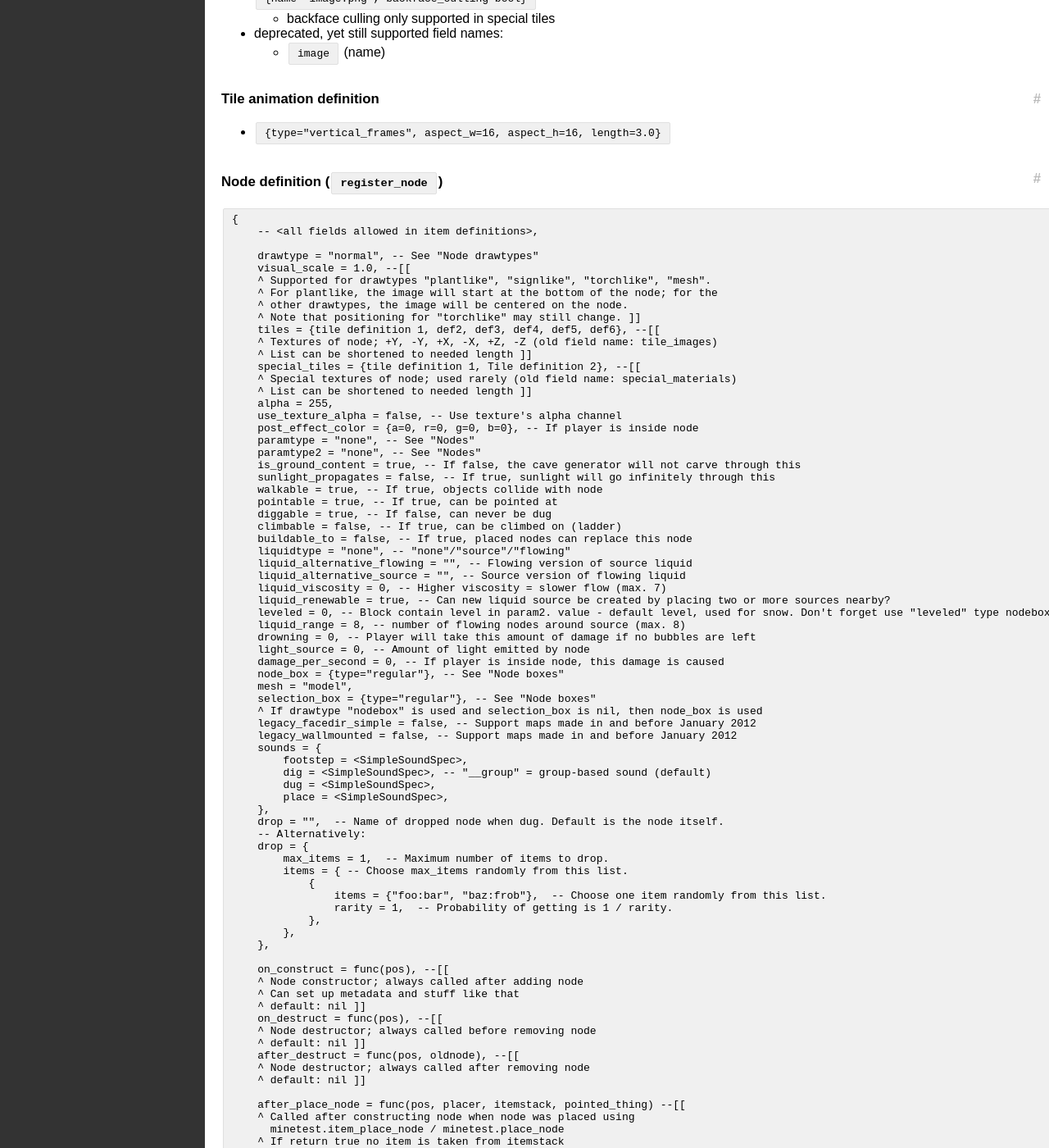
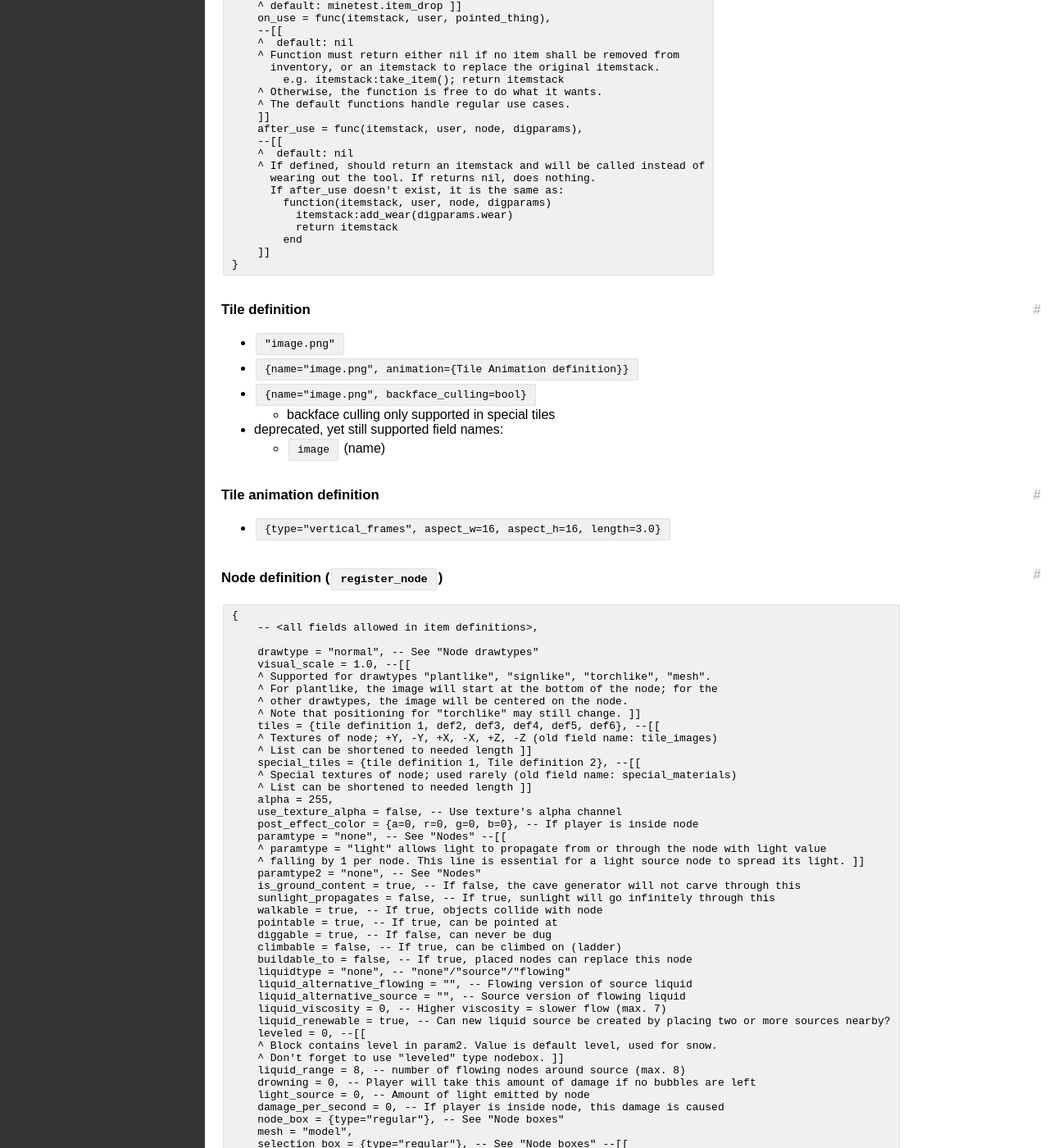
Before and after one commit to rubenwardy/minetest_modding_book, a Jekyll site: the page built from lua_api.html, in a window 1280 px wide and 1400 px high, scrolled down 70236 px. Shown: the whole window at 82% size. Built offline with Jekyll 4.4.1, drawn with Linux system fonts in a browser that asks for light colours; nearby versions of some CDN libraries; some of the changed text lies outside the part shown.

```diff
--- a/lua_api.html
+++ b/lua_api.html
@@ -43,7 +43,7 @@ layout: default
 <li><a href="#lowpartpercentfile">[lowpart:&lt;percent&gt;:&lt;file&gt;</a></li>
 <li><a href="#verticalframetn">[verticalframe:&lt;t&gt;:&lt;n&gt;</a></li>
 <li><a href="#maskfile">[mask:&lt;file&gt;</a></li>
-<li><a href="#colorizecolor">[colorize:&lt;color&gt;</a></li>
+<li><a href="#colorizecolorratio">[colorize:&lt;color&gt;:&lt;ratio&gt;</a></li>
 </ul>
 </li>
 </ul>
@@ -580,9 +580,11 @@ Rotations are counter-clockwise.</p>
 <h4 id="maskfile"><code>[mask:&lt;file&gt;</code></h4>
 <p>Apply a mask to the base image.</p>
 <p>The mask is applied using binary AND.</p>
-<h4 id="colorizecolor"><code>[colorize:&lt;color&gt;</code></h4>
+<h4 id="colorizecolorratio"><code>[colorize:&lt;color&gt;:&lt;ratio&gt;</code></h4>
 <p>Colorize the textures with the given color.
-<code>&lt;color&gt;</code> is specified as a <code>ColorString</code>.</p>
+<code>&lt;color&gt;</code> is specified as a <code>ColorString</code>.
+<code>&lt;ratio&gt;</code> is an int ranging from 0 to 255, and specifies how much of the
+color to apply. If ommitted, the alpha will be used.</p>
 <h2 id="sounds">Sounds</h2>
 <p>Only Ogg Vorbis files are supported.</p>
 <p>For positional playing of sounds, only single-channel (mono) files are
@@ -667,15 +669,29 @@ the global <code>minetest.registered_*</code> tables.</p>
 <li>
 <p><code>minetest.register_ore(ore definition)</code></p>
 <ul>
-<li>added to <code>minetest.registered_ores</code></li>
+<li>returns an integer uniquely identifying the registered ore</li>
+<li>added to <code>minetest.registered_ores</code> with the key of <code>ore.name</code></li>
+<li>if <code>ore.name</code> is nil, the key is the returned ID</li>
 </ul>
 </li>
 <li>
 <p><code>minetest.register_decoration(decoration definition)</code></p>
 <ul>
-<li>added to <code>minetest.registered_decorations</code></li>
-</ul>
-</li>
+<li>returns an integer uniquely identifying the registered decoration</li>
+<li>added to <code>minetest.registered_decorations</code> with the key of <code>decoration.name</code></li>
+<li>if <code>decoration.name</code> is nil, the key is the returned ID</li>
+</ul>
+</li>
+<li>
+<p><code>minetest.clear_registered_ores()</code></p>
+</li>
+<li>
+<p>clears all ores currently registered</p>
+</li>
+<li>
+<p><code>minetest.clear_registered_decorations()</code></p>
+</li>
+<li>clears all decorations currently registered</li>
 </ul>
 <p>Note that in some cases you will stumble upon things that are not contained
 in these tables (e.g. when a mod has been removed). Always check for
@@ -717,8 +733,10 @@ store arbitrary values.</p>
 node definition:</p>
 <p><code>param1</code> is reserved for the engine when <code>paramtype != "none"</code>:</p>
 <pre><code>paramtype = "light"
-^ The value stores light with and without sun in it's
-  upper and lower 4 bits.
+^ The value stores light with and without sun in its upper and lower 4 bits
+  respectively. Allows light to propagate from or through the node with
+  light value falling by 1 per node. This is essential for a light source
+  node to spread its light.
 </code></pre>
 <p><code>param2</code> is reserved for the engine when any of these are used:</p>
 <pre><code>liquidtype == "flowing"
@@ -1452,7 +1470,8 @@ list[current_player;craftpreview;7,1;1,1;]
 <li>Position and size units are inventory slots</li>
 <li>Example for formspec 8x4 in 16x resolution:
   image shall be sized 8 times 16px  times  4 times 16px</li>
-<li>If <code>true</code> the background is clipped to formspec size (<code>x</code> and <code>y</code> are used as offset values, <code>w</code> and <code>h</code> are ignored)</li>
+<li>If <code>true</code> the background is clipped to formspec size
+  (<code>x</code> and <code>y</code> are used as offset values, <code>w</code> and <code>h</code> are ignored)</li>
 </ul>
 <h4 id="pwdfieldxywhnamelabel"><code>pwdfield[&lt;X&gt;,&lt;Y&gt;;&lt;W&gt;,&lt;H&gt;;&lt;name&gt;;&lt;label&gt;]</code></h4>
 <ul>
@@ -1882,12 +1901,18 @@ value must (always) be two hexadecimal digits.</p>
 <li><code>minetest.register_craft(recipe)</code></li>
 <li><code>minetest.register_ore(ore definition)</code></li>
 <li><code>minetest.register_decoration(decoration definition)</code></li>
-<li><code>minetest.override_item(name, redefinition)</code><ul>
+<li>
+<p><code>minetest.override_item(name, redefinition)</code></p>
+<ul>
 <li>Overrides fields of an item registered with register_node/tool/craftitem.</li>
 <li>Note: Item must already be defined, (opt)depend on the mod defining it.</li>
 <li>Example: <code>minetest.override_item("default:mese", {light_source=LIGHT_MAX})</code></li>
 </ul>
 </li>
+<li>
+<p><code>minetest.clear_registered_ores()</code></p>
+</li>
+<li><code>minetest.clear_registered_decorations()</code></li>
 </ul>
 <h3 id="global-callback-registration-functions">Global callback registration functions</h3>
 <p>Call these functions only at load time!</p>
@@ -2169,7 +2194,8 @@ and <code>minetest.auth_reload</code> call the authetification handler.</p>
 <li>Function cannot be called after the registration period; only initialization and <code>on_mapgen_init</code></li>
 <li>Takes a table as an argument with the fields <code>mgname</code>, <code>seed</code>, <code>water_level</code>, and <code>flags</code>.<ul>
 <li>Leave field unset to leave that parameter unchanged</li>
-<li><code>flags</code> contains a comma-delimited string of flags to set, or if the prefix <code>"no"</code> is attached, clears instead.</li>
+<li><code>flags</code> contains a comma-delimited string of flags to set,
+  or if the prefix <code>"no"</code> is attached, clears instead.</li>
 <li><code>flags</code> is in the same format and has the same options as <code>mg_flags</code> in <code>minetest.conf</code></li>
 </ul>
 </li>
@@ -2187,6 +2213,10 @@ and <code>minetest.auth_reload</code> call the authetification handler.</p>
 <li>Generate all registered decorations within the VoxelManip specified by <code>vm</code>.</li>
 <li><code>minetest.clear_objects()</code><ul>
 <li>clear all objects in the environments</li>
+</ul>
+</li>
+<li><code>minetest.delete_area(pos1, pos2)</code><ul>
+<li>delete all mapblocks in the area from pos1 to pos2, inclusive</li>
 </ul>
 </li>
 <li><code>minetest.line_of_sight(pos1, pos2, stepsize)</code>: returns <code>boolean, pos</code><ul>
@@ -2308,7 +2338,8 @@ and <code>minetest.auth_reload</code> call the authetification handler.</p>
 </li>
 <li><code>minetest.dir_to_facedir(dir, is6d)</code><ul>
 <li>Convert a vector to a facedir value, used in <code>param2</code> for <code>paramtype2="facedir"</code>;</li>
-<li>passing something non-<code>nil</code>/<code>false</code> for the optional second parameter causes it to take the y component into account</li>
+<li>passing something non-<code>nil</code>/<code>false</code> for the optional second parameter causes it to
+  take the y component into account</li>
 </ul>
 </li>
 <li><code>minetest.facedir_to_dir(facedir)</code><ul>
@@ -2374,7 +2405,8 @@ and <code>minetest.auth_reload</code> call the authetification handler.</p>
 </ul>
 <h3 id="rollback">Rollback</h3>
 <ul>
-<li><code>minetest.rollback_get_node_actions(pos, range, seconds, limit)</code>: returns <code>{ {actor, pos, time, oldnode, newnode}, ...}</code><ul>
+<li><code>minetest.rollback_get_node_actions(pos, range, seconds, limit)</code>:
+  returns <code>{ {actor, pos, time, oldnode, newnode}, ...}</code><ul>
 <li>Find who has done something to a node, or near a node</li>
 <li><code>actor</code>: <code>"player:&lt;name&gt;"</code>, also <code>"liquid"</code>.</li>
 </ul>
@@ -2502,8 +2534,8 @@ and <code>minetest.auth_reload</code> call the authetification handler.</p>
 <li>If there are two or more entries with the same pos value, the last entry is used.</li>
 <li>If <code>pos</code> is not inside the box formed by <code>p1</code> and <code>p2</code>, it is ignored.</li>
 <li>If <code>probability_list</code> equals <code>nil</code>, no probabilities are applied.</li>
-<li>Slice probability works in the same manner, except takes a field called <code>ypos</code> instead which indicates
-  the y position of the slice with a probability applied.</li>
+<li>Slice probability works in the same manner, except takes a field called <code>ypos</code> instead which
+  indicates the y position of the slice with a probability applied.</li>
 <li>If slice probability list equals <code>nil</code>, no slice probabilities are applied.</li>
 </ul>
 </li>
@@ -2928,7 +2960,8 @@ Can be gotten via <code>minetest.get_node_timer(pos)</code>.</p>
 <li><code>nil</code>: Disables override, defaulting to sunlight based on day-night cycle</li>
 </ul>
 </li>
-<li><code>set_local_animation({x=0, y=79}, {x=168, y=187}, {x=189, y=198}, {x=200, y=219}, frame_speed=30)</code>: set animation for player model in third person view<ul>
+<li><code>set_local_animation({x=0, y=79}, {x=168, y=187}, {x=189, y=198}, {x=200, y=219}, frame_speed=30)</code>:
+  set animation for player model in third person view<ul>
 <li>stand/idle animation key frames</li>
 <li>walk animation key frames</li>
 <li>dig animation key frames</li>
@@ -3051,7 +3084,8 @@ for 2D noise, and it must be must be larger than 1 for 3D noise (otherwise
   with values starting at <code>pos={x=,y=}</code></li>
 <li><code>get3dMap(pos)</code>: returns a <code>&lt;size.x&gt;</code> times <code>&lt;size.y&gt;</code> times <code>&lt;size.z&gt;</code> 3D array
   of 3D noise with values starting at <code>pos={x=,y=,z=}</code></li>
-<li><code>get2dMap_flat(pos)</code>: returns a flat <code>&lt;size.x * size.y&gt;</code> element array of 2D noise with values starting at <code>pos={x=,y=}</code></li>
+<li><code>get2dMap_flat(pos)</code>: returns a flat <code>&lt;size.x * size.y&gt;</code> element array of 2D noise
+  with values starting at <code>pos={x=,y=}</code></li>
 <li><code>get3dMap_flat(pos)</code>: Same as <code>get2dMap_flat</code>, but 3D noise</li>
 </ul>
 <h3 id="voxelmanip"><code>VoxelManip</code></h3>
@@ -3443,7 +3477,9 @@ minetest.spawn_tree(pos,apple_tree)
     alpha = 255,
     use_texture_alpha = false, -- Use texture's alpha channel
     post_effect_color = {a=0, r=0, g=0, b=0}, -- If player is inside node
-    paramtype = "none", -- See "Nodes"
+    paramtype = "none", -- See "Nodes" --[[
+    ^ paramtype = "light" allows light to propagate from or through the node with light value
+    ^ falling by 1 per node. This line is essential for a light source node to spread its light. ]]
     paramtype2 = "none", -- See "Nodes"
     is_ground_content = true, -- If false, the cave generator will not carve through this
     sunlight_propagates = false, -- If true, sunlight will go infinitely through this
@@ -3457,15 +3493,17 @@ minetest.spawn_tree(pos,apple_tree)
     liquid_alternative_source = "", -- Source version of flowing liquid
     liquid_viscosity = 0, -- Higher viscosity = slower flow (max. 7)
     liquid_renewable = true, -- Can new liquid source be created by placing two or more sources nearby?
-    leveled = 0, -- Block contain level in param2. value - default level, used for snow. Don't forget use "leveled" type nodebox
+    leveled = 0, --[[
+    ^ Block contains level in param2. Value is default level, used for snow.
+    ^ Don't forget to use "leveled" type nodebox. ]]
     liquid_range = 8, -- number of flowing nodes around source (max. 8)
     drowning = 0, -- Player will take this amount of damage if no bubbles are left
     light_source = 0, -- Amount of light emitted by node
     damage_per_second = 0, -- If player is inside node, this damage is caused
     node_box = {type="regular"}, -- See "Node boxes"
     mesh = "model",
-    selection_box = {type="regular"}, -- See "Node boxes"
-    ^ If drawtype "nodebox" is used and selection_box is nil, then node_box is used
+    selection_box = {type="regular"}, -- See "Node boxes" --[[
+    ^ If drawtype "nodebox" is used and selection_box is nil, then node_box is used. ]]
     legacy_facedir_simple = false, -- Support maps made in and before January 2012
     legacy_wallmounted = false, -- Support maps made in and before January 2012
     sounds = {
```
